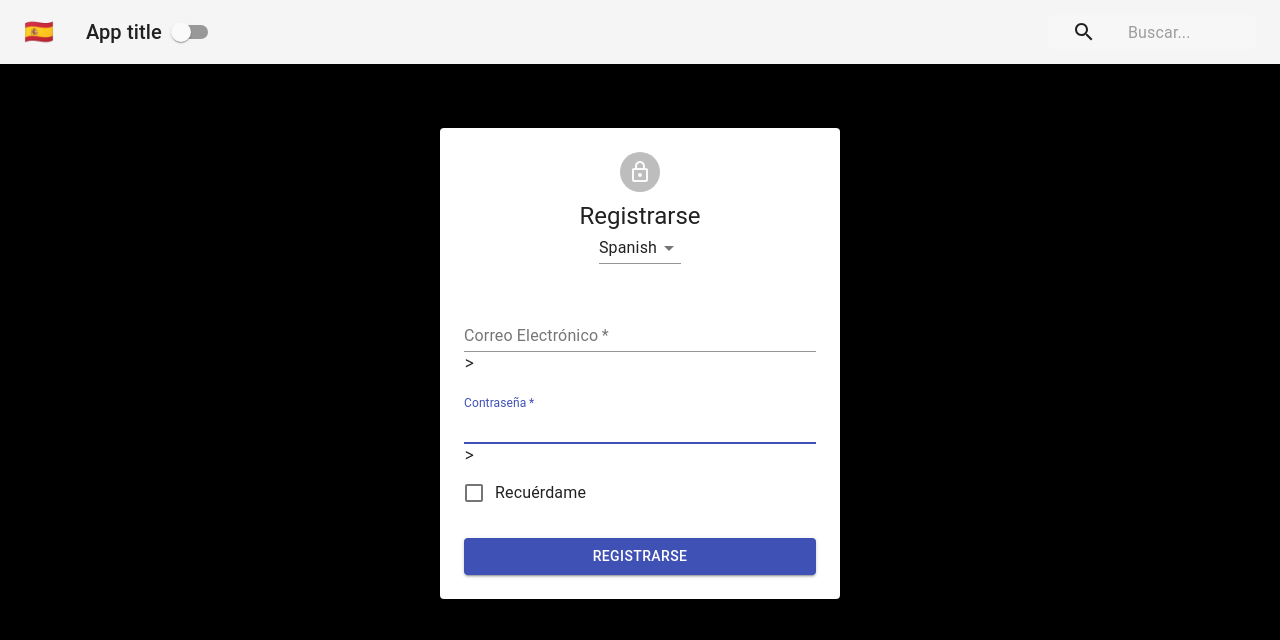
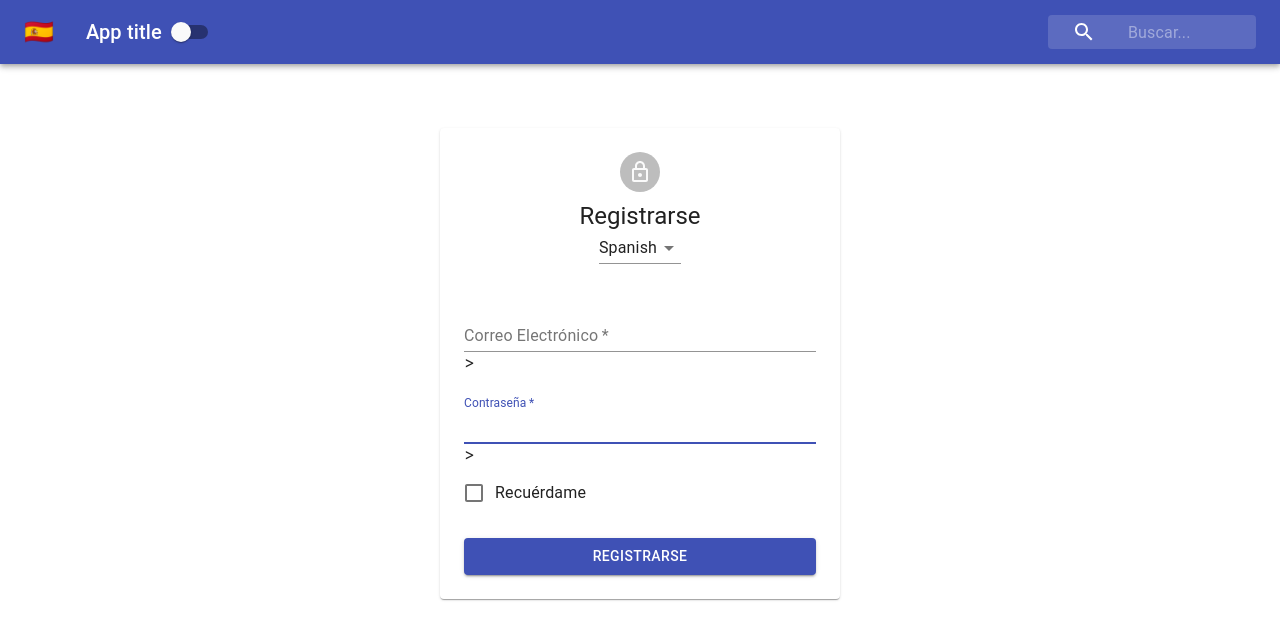
Before and after one commit to rusakovic/context-app-hooks, a React (Create React App) app: page / in a window 1280 px wide. Shown: the top 640 px of the page. Built offline with nearby package versions, Linux system fonts and the light colour scheme.

Commit message:
Refactoring the ThemeContext to fucntional component

```diff
--- a/src/contexts/ThemeContext.js
+++ b/src/contexts/ThemeContext.js
@@ -1,24 +1,16 @@
-import React, { Component, createContext } from 'react';
+import React, { createContext } from 'react';
+import useToggle from '../hooks/useToggleState';
 
 
 export const ThemeContext = createContext();
 
-export class ThemeProvider extends Component {
-  constructor(props) {
-    super(props);
-    this.state = { isDarkMode: true };
-    this.toggleTheme = this.toggleTheme.bind(this);
-  }
-  toggleTheme() {
-    this.setState({ isDarkMode: !this.state.isDarkMode });
-  }
-  render() {
-    return (
-      <ThemeContext.Provider
-        value={{ ...this.state, toggleTheme: this.toggleTheme }}
-      >
-        {this.props.children}
-      </ThemeContext.Provider>
-    )
-  }
+export function ThemeProvider(props) {
+  const [isDarkMode, toggleTheme] = useToggle(false)
+
+
+  return (
+    <ThemeContext.Provider value={{ isDarkMode, toggleTheme }} >
+      {props.children}
+    </ThemeContext.Provider>
+  )
 }
--- /dev/null
+++ b/src/hooks/useToggleState.js
@@ -0,0 +1,12 @@
+import { useState } from 'react';
+
+function useToggle(initialVal = false) {
+  // call useState, 'reserve piece of state'
+  const [state, setState] = useState(initialVal);
+  const toggle = () => {
+    setState(!state);
+  };
+  // return piece of state AND a function to toggle it
+  return [state, toggle];
+}
+export default useToggle;
```
